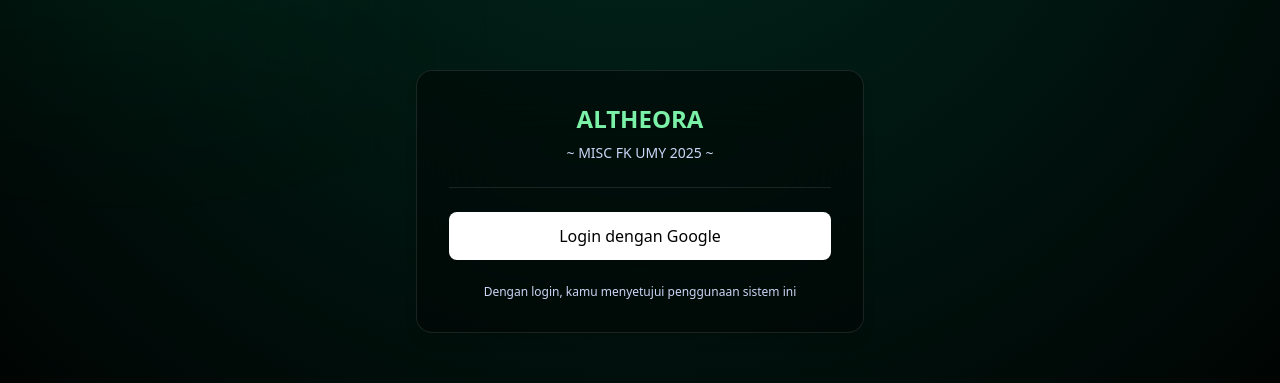
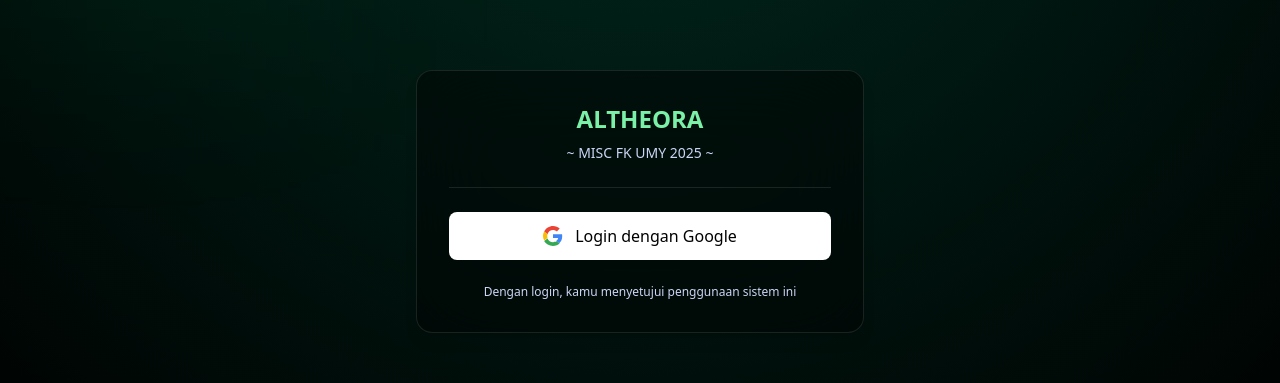
Before and after one commit to anargya-anubhawa/MISC-Streaming-App, a Next.js app: page /login in a window 1280 px wide. Shown: the part 279-662 px from the top of the page. Built offline with nearby package versions, Linux system fonts and the light colour scheme; no server answers.

Commit message:
Update page.tsx

```diff
--- a/app/login/page.tsx
+++ b/app/login/page.tsx
@@ -14,7 +14,6 @@
       const provider = new GoogleAuthProvider();
       const result = await signInWithPopup(auth, provider);
       const user = result.user;
-
       const userRef = doc(db, "users", user.uid);
       const userSnap = await getDoc(userRef);
 
@@ -32,13 +31,13 @@
         await setDoc(userRef, defaultUser);
       }
 
+      // Session baru dibuat saat login agar perangkat aktif bisa dilacak.
       const deviceInfo = getDeviceInfo();
       const deviceId = getDeviceId();
       const sessionId = crypto.randomUUID();
 
       localStorage.setItem("sessionId", sessionId);
 
-      // 🔥 FIX: jangan biarkan error session bikin login gagal
       try {
   await createSession(
     user.uid,
@@ -48,19 +47,30 @@
     user.email || ""
   );
 } catch (err) {
-        console.error("Session error (ignored):", err);
+  console.error("SESSION ERROR:", err);
 }
 
       window.location.href = "/dashboard";
     } catch (error) {
-      console.error("LOGIN ERROR:", error);
+      console.error(error);
       alert("Login gagal. Coba ulang beberapa saat lagi.");
     }
   };
 
   return (
     <div className="min-h-screen flex items-center justify-center px-4">
-      <div className="w-full max-w-md p-6 sm:p-8 rounded-2xl text-center space-y-6 bg-black/40 backdrop-blur-2xl border border-white/10 shadow-lg">
+      {/* Kartu login utama */}
+      <div
+        className="
+          w-full max-w-md
+          p-6 sm:p-8
+          rounded-2xl
+          text-center space-y-6
+          bg-black/40 backdrop-blur-2xl
+          border border-white/10
+          shadow-lg
+        "
+      >
         <div className="space-y-2">
           <h1 className="text-xl sm:text-2xl font-semibold text-green-300">
             ALTHEORA
@@ -72,10 +82,25 @@
 
         <div className="h-px bg-white/10"></div>
 
+        {/* Tombol login Google */}
         <button
           onClick={loginGoogle}
-          className="w-full flex items-center justify-center gap-3 bg-white text-black py-3 rounded-lg font-medium hover:bg-gray-200 active:scale-[0.98]"
+          className="
+            w-full flex items-center justify-center gap-3
+            bg-white text-black
+            py-3 rounded-lg
+            font-medium
+            transition-all duration-300
+            hover:bg-gray-200
+            active:scale-[0.98]
+          "
         >
+          <svg width="20" height="20" viewBox="0 0 48 48">
+            <path fill="#EA4335" d="M24 9.5c3.54 0 6.73 1.22 9.24 3.61l6.88-6.88C35.92 2.36 30.37 0 24 0 14.82 0 6.8 5.48 2.8 13.44l8.02 6.23C12.76 13.12 17.94 9.5 24 9.5z"/>
+            <path fill="#4285F4" d="M46.1 24.5c0-1.64-.14-3.2-.4-4.72H24v9h12.4c-.54 2.9-2.2 5.36-4.68 7.02l7.2 5.6C43.94 37.28 46.1 31.4 46.1 24.5z"/>
+            <path fill="#FBBC05" d="M10.82 28.67a14.5 14.5 0 0 1 0-9.34l-8.02-6.23A23.94 23.94 0 0 0 0 24c0 3.84.92 7.46 2.8 10.9l8.02-6.23z"/>
+            <path fill="#34A853" d="M24 48c6.48 0 11.92-2.14 15.9-5.82l-7.2-5.6c-2 1.34-4.54 2.12-8.7 2.12-6.06 0-11.24-3.62-13.18-8.8l-8.02 6.23C6.8 42.52 14.82 48 24 48z"/>
+          </svg>
           Login dengan Google
         </button>
 
```
Lines whose indentation alone changed are shown as unchanged.
